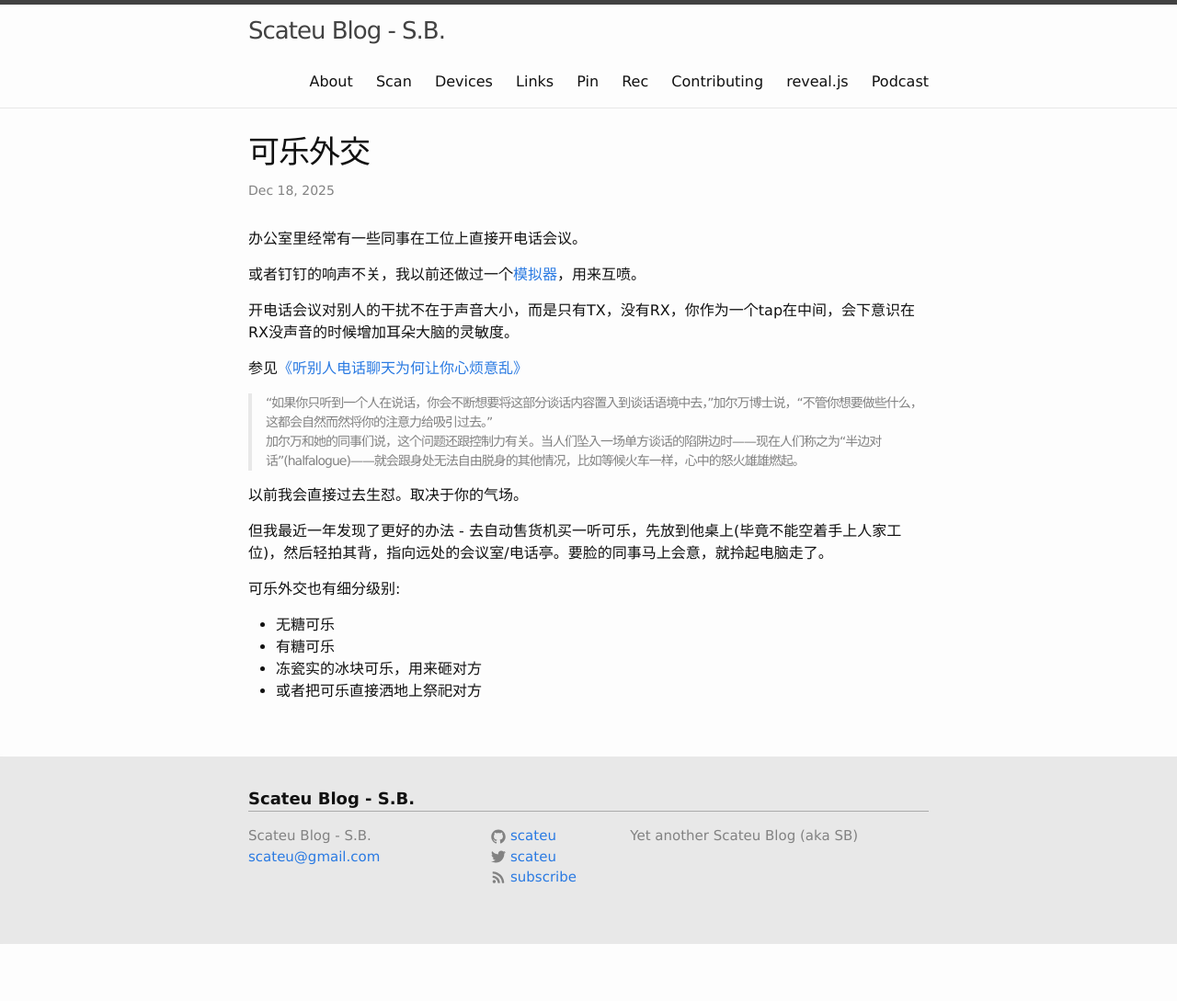
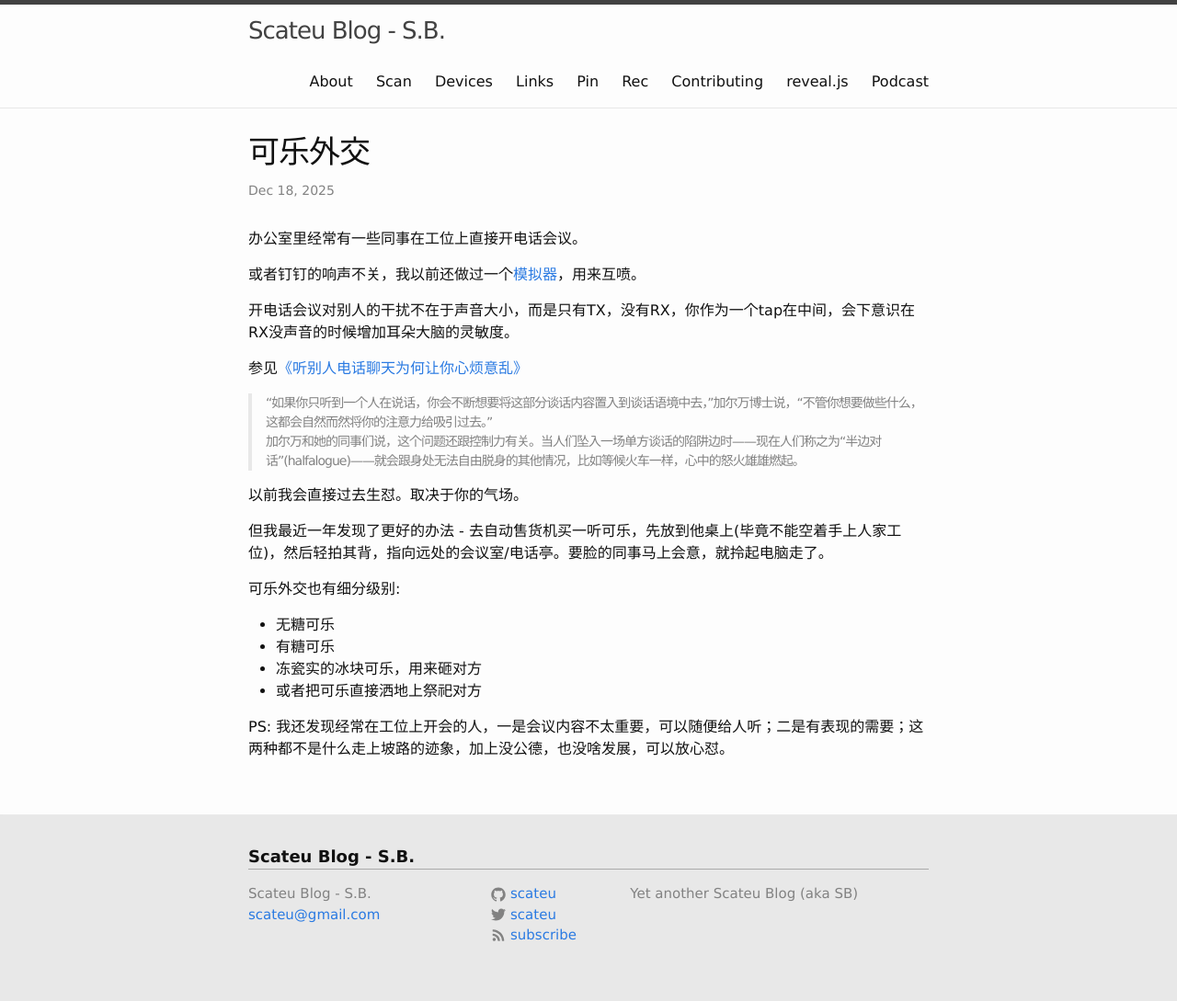
Before and after one commit to scateu/scateu.github.io, a Jekyll site: the page built from _posts/2025-12-18-cola-diplomacy.md, in a window 1280 px wide. Shown: the whole page at 92% size. Built offline with Jekyll 4.4.1, drawn with Linux system fonts in a browser that asks for light colours; nearby versions of some CDN libraries; comment, search, counter and statistics services are not loaded; before the commit the page ends 1026 px from its top, so only the background shows below that.

Commit message:
2025-12-18-cola-diplomacy.md

```diff
--- a/_posts/2025-12-18-cola-diplomacy.md
+++ b/_posts/2025-12-18-cola-diplomacy.md
@@ -27,3 +27,5 @@ layout: post
  - 有糖可乐
  - 冻瓷实的冰块可乐，用来砸对方
  - 或者把可乐直接洒地上祭祀对方
+
+PS: 我还发现经常在工位上开会的人，一是会议内容不太重要，可以随便给人听；二是有表现的需要；这两种都不是什么走上坡路的迹象，加上没公德，也没啥发展，可以放心怼。
```
